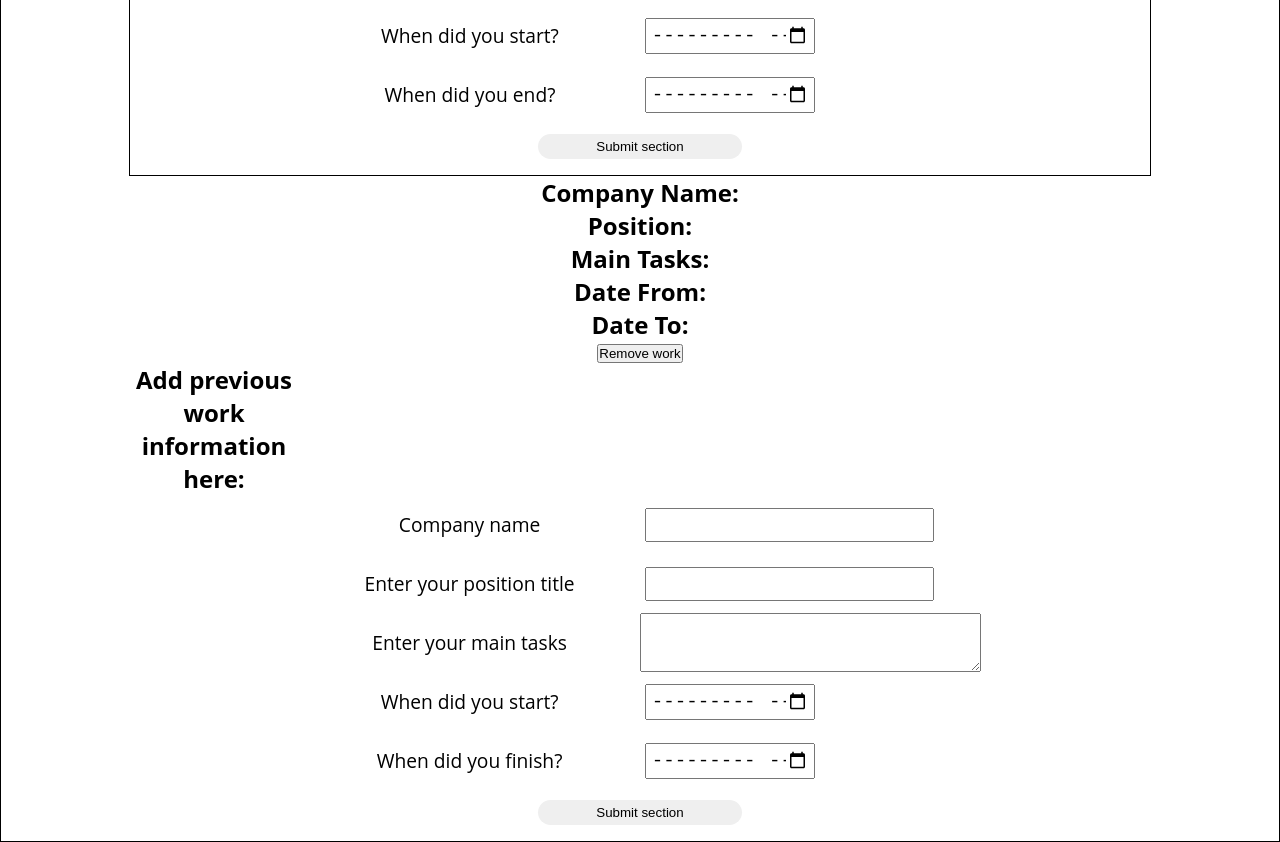
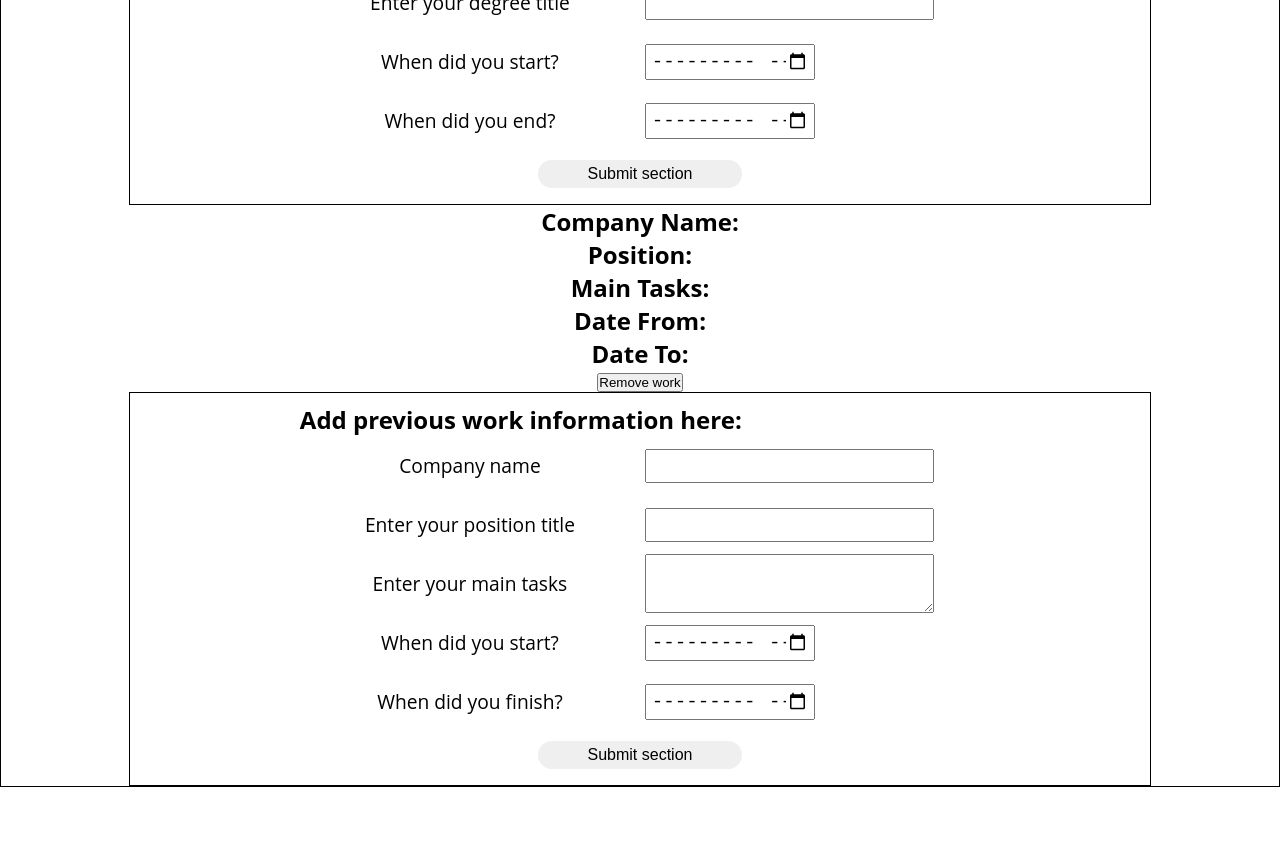
Before and after one commit to Tom2612/React-CV-Project, a React (Create React App) app: page / in a window 1280 px wide. Shown: the part 420-1262 px from the top of the page. After the commit the page ends 1207 px from the top, so only its background shows below. Built offline with nearby package versions, Linux system fonts and the light colour scheme; a web font is replaced by a local one.

Commit message:
Update index.css
Updated styles

```diff
--- a/src/index.css
+++ b/src/index.css
@@ -19,13 +19,25 @@
 /* Form styles */
 .form {
   width: 80%;
+  border: 1px solid black;
   padding-bottom: 1rem;
   display: flex;
   flex-direction: column;
   align-items: center;
   justify-content: center;
 }
-.form div {
+.form-title{
+  width: 100%;
+  display: grid;
+  grid-template-columns: 1fr 5fr;
+  /* align-self: flex-start; */
+}
+.form-title h2 {
+  margin-top: 10px;
+  grid-column: 2 / 3;
+  justify-self: start;
+}
+.form div:not(:first-child) {
   width: 100%;
   display: grid;
   grid-template-columns: 1fr 2fr 2fr 1fr;
@@ -46,13 +58,19 @@
 .form div input[type=month] {
   width: 50%;
 }
-.general--form {
+.form div textarea {
+  font-family: inherit;
+  margin-left: 5px;
+  width: 85%;
+}
+/* .general--form {
   border: 1px solid black;
 }
 .education--form {
   border: 1px solid black;
-}
+} */
 .submit-btn {
+  font-size: inherit;
   width: 20%;
   margin-top: 10px;
   padding: 5px;
```
